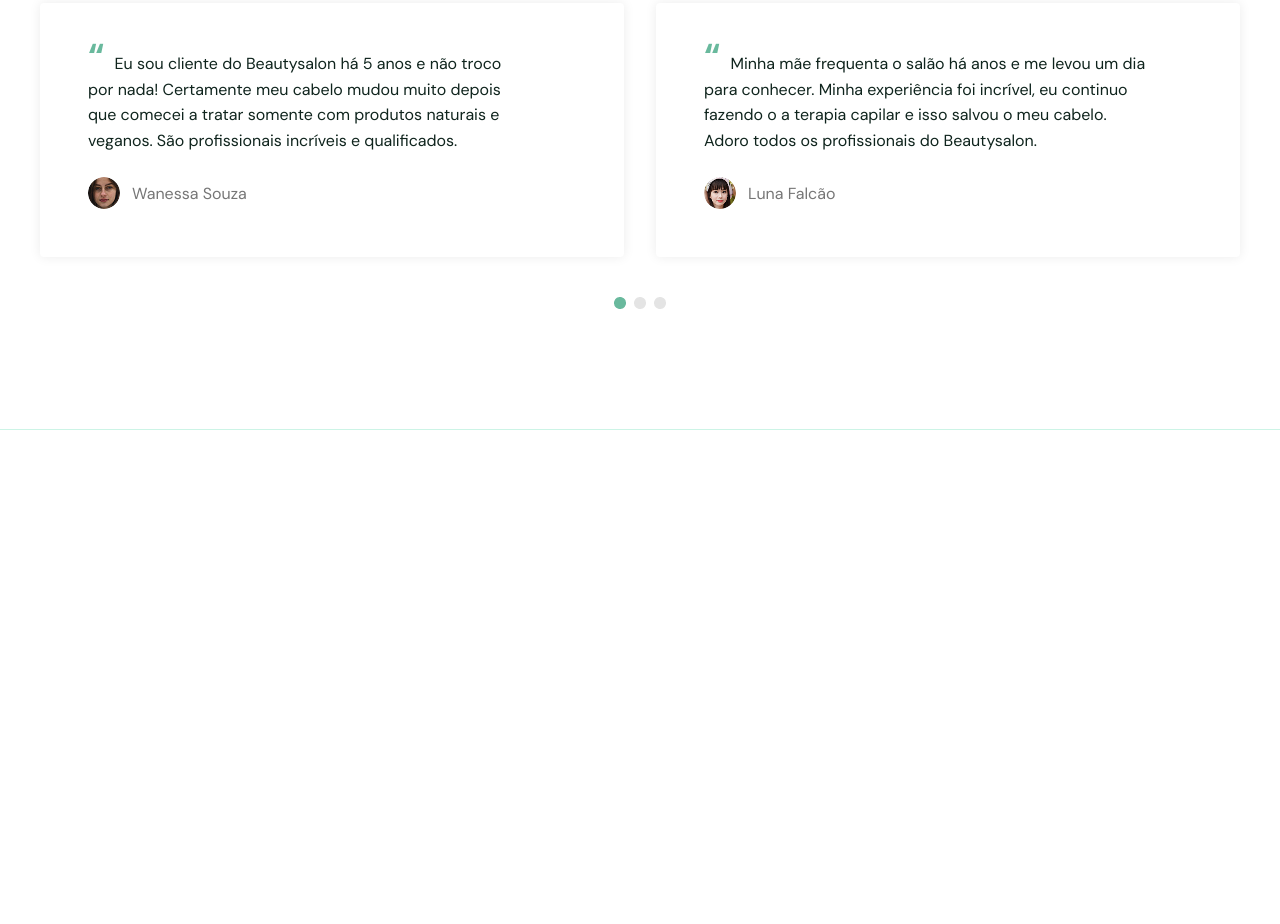
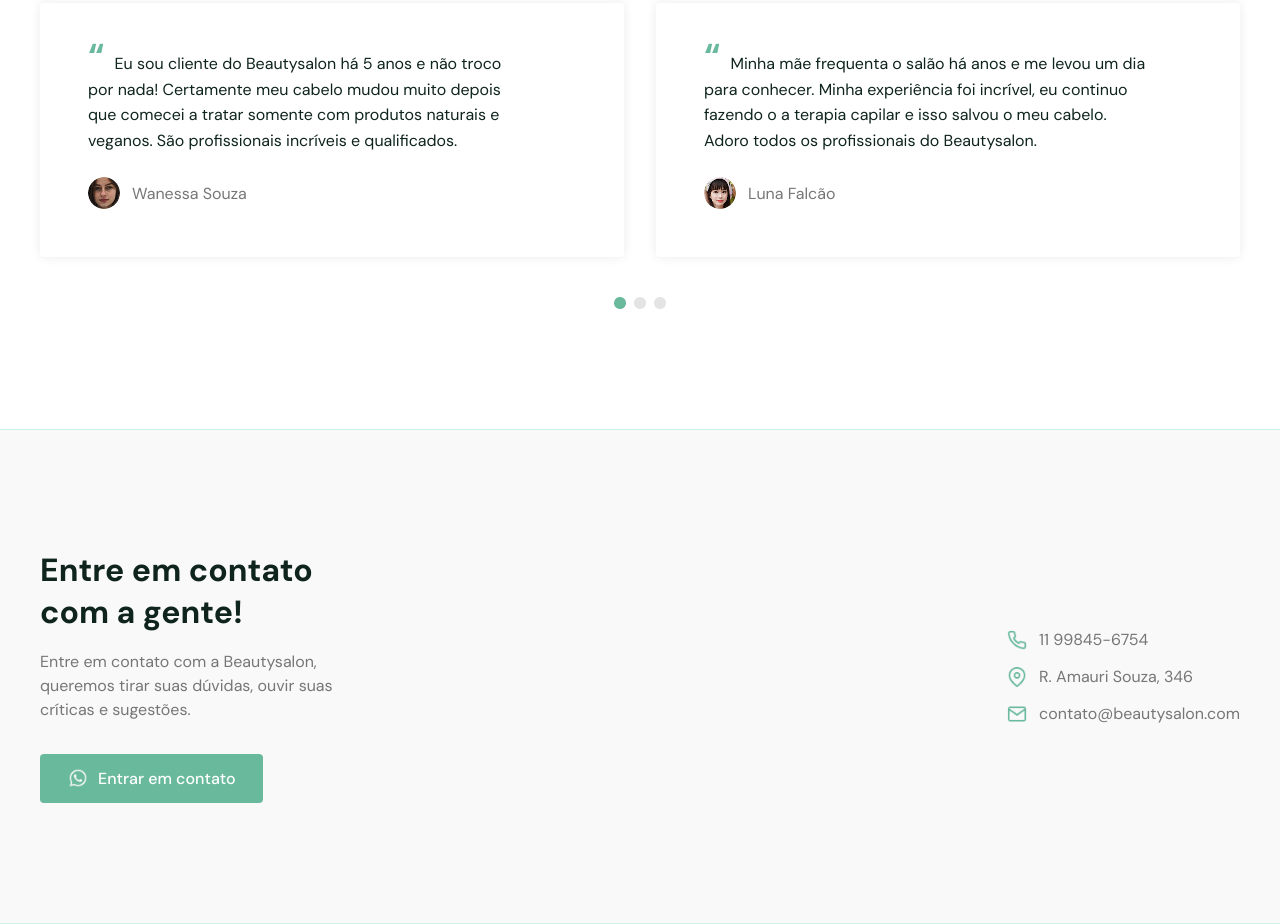
Before and after one commit to DragoPeek/projectw4h1, a plain HTML site: page index.html in a window 1280 px wide. Shown: the part 2375-3299 px from the top of the page. Before the commit the page ends 2805 px from the top, so only its background shows below. Drawn offline with Linux system fonts and the light colour scheme.

Commit message:
Section 5

```diff
--- a/index.html
+++ b/index.html
@@ -144,5 +144,39 @@
     </section>
 </div>
 <!-----------------------sec5---------------------->
+<div class="head-sec5">
+    <section class="sec5">
+        <div class="sec5-left">
+            <h2>Entre em contato <br> com a gente!</h2>
+            <p>
+                Entre em contato com a Beautysalon, <br>
+                queremos tirar suas dúvidas, ouvir suas <br>
+                críticas e sugestões.
+            </p>
+            <button class="sec5-btn">
+                <img src="./img/41.png" alt="">
+                <span>Entrar em contato</span>
+            </button>
+        </div>
+
+        <div class="sec5-right">
+            <div class="box5">
+                <img src="./img/42.png" alt="">
+                <span>11 99845-6754</span>
+            </div>
+
+            <div class="box5">
+                <img src="./img/43.png" alt="">
+                <span>R. Amauri Souza, 346</span>
+            </div>
+
+            <div class="box5">
+                <img src="./img/44.png" alt="">
+                <span>contato@beautysalon.com</span>
+            </div>
+        </div>
+    </section>
+</div>
+
 </body>
 </html>
--- a/style.css
+++ b/style.css
@@ -414,3 +414,92 @@ header{
         padding: 80px 20px;
     }
 }
+/*---------------------sec5--------------------*/
+.head-sec5 {
+    width: 100%;
+    background-color: #F9F9F9;
+    border-bottom: 1px solid #CCF4E6;
+}
+
+.sec5 {
+    max-width: 1200px;
+    margin: auto;
+    padding: 120px 20px;
+    display: flex;
+    align-items: center;
+    justify-content: space-between;
+    gap: 60px;
+}
+
+.sec5-left {
+    max-width: 410px;
+}
+
+.sec5-left h2 {
+    font-family: "DM Sans", sans-serif;
+    font-size: 32px;
+    font-weight: 700;
+    line-height: 1.3;
+    color: #0F241D;
+    margin: 0 0 16px 0;
+}
+
+.sec5-left p {
+    font-family: "DM Sans", sans-serif;
+    font-size: 16px;
+    line-height: 1.5;
+    color: #767676;
+    margin: 0 0 32px 0;
+}
+
+.sec5-btn {
+    display: inline-flex;
+    align-items: center;
+    gap: 10px;
+    background-color: #69B99D;
+    color: #FFFFFF;
+    font-family: "DM Sans", sans-serif;
+    font-size: 16px;
+    font-weight: 500;
+    padding: 14px 28px;
+    border: none;
+    border-radius: 4px;
+}
+
+.sec5-btn img {
+    width: 20px;
+    height: 20px;
+    display: block;
+}
+
+.sec5-right {
+    display: flex;
+    flex-direction: column;
+    gap: 16px;
+}
+
+.box5 {
+    display: flex;
+    align-items: center;
+    gap: 12px;
+}
+
+.box5 img {
+    width: 20px;
+    height: 20px;
+    display: block;
+}
+
+.box5 span {
+    font-family: "DM Sans", sans-serif;
+    font-size: 16px;
+    color: #767676;
+}
+
+@media (max-width: 500px) {
+    .sec5 {
+        flex-direction: column;
+        align-items: flex-start;
+        padding: 80px 20px;
+    }
+}
```
Also changed, not shown: img/41.png (added), img/42.png (added), img/43.png (added), img/44.png (added).
